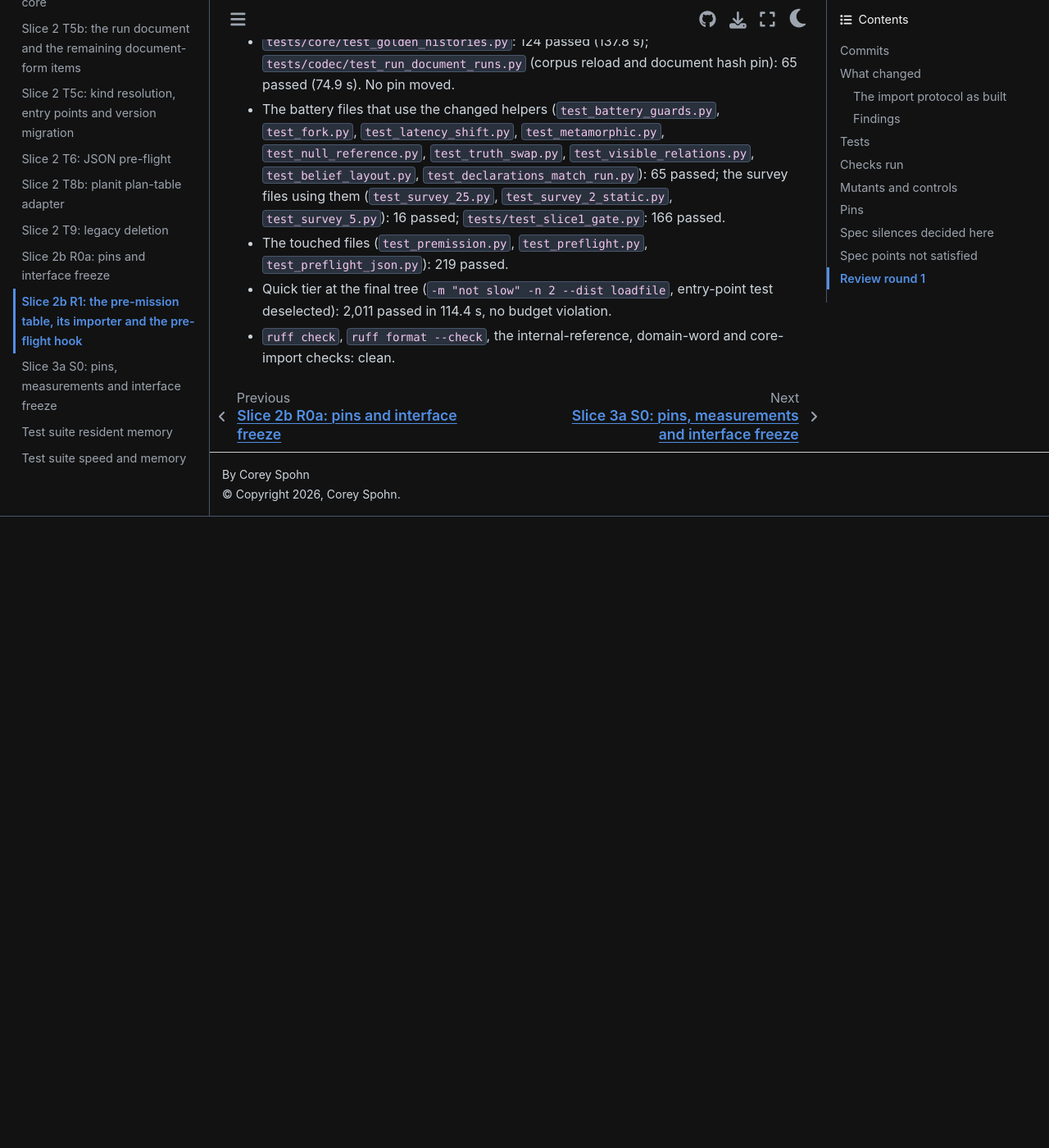
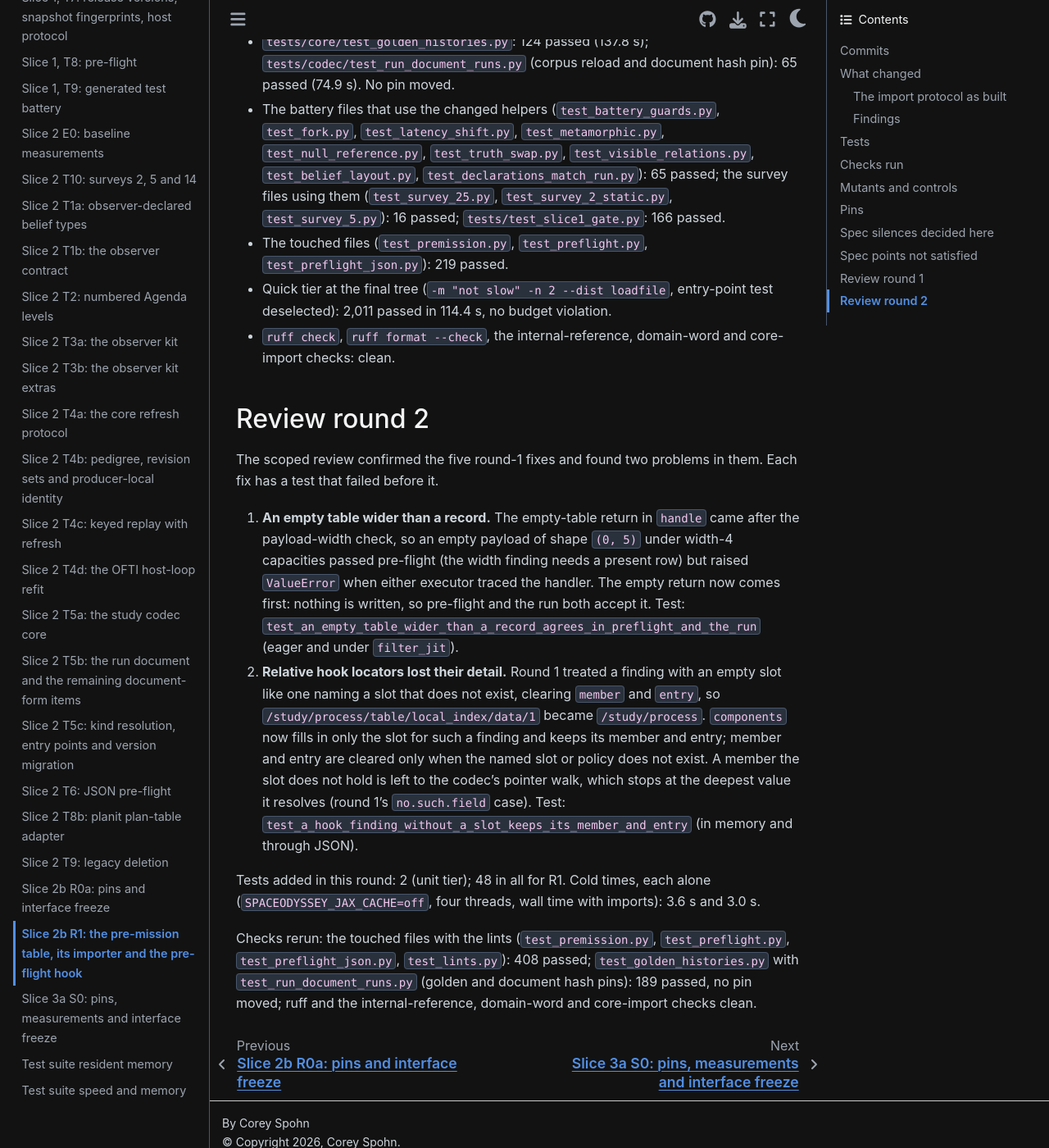
Before and after one commit to CoreySpohn/spaceodyssey, a Sphinx documentation site: the page built from docs/changes/slice-2b-r1.md, in a window 1280 px wide and 1400 px high, scrolled down 7568 px. Shown: the whole window at 82% size. Built offline with Sphinx 7.4.7 and the Sphinx Book theme 1.1.4, drawn with Linux system fonts in a browser that asks for light colours; pages that are not in the unit, such as notebooks, are missing from menus; before the commit the page ends 8198 px from its top, so only the background shows below that.

Commit message:
fix(studies): empty imports skip the width check and relative hook locators keep their detail

```diff
--- a/docs/changes/slice-2b-r1.md
+++ b/docs/changes/slice-2b-r1.md
@@ -255,3 +255,35 @@ Checks rerun after the fixes:
   deselected): 2,011 passed in 114.4 s, no budget violation.
 - `ruff check`, `ruff format --check`, the internal-reference, domain-word and
   core-import checks: clean.
+
+## Review round 2
+
+The scoped review confirmed the five round-1 fixes and found two problems in them.
+Each fix has a test that failed before it.
+
+1. **An empty table wider than a record.** The empty-table return in `handle` came
+   after the payload-width check, so an empty payload of shape `(0, 5)` under width-4
+   capacities passed pre-flight (the width finding needs a present row) but raised
+   `ValueError` when either executor traced the handler. The empty return now comes
+   first: nothing is written, so pre-flight and the run both accept it. Test:
+   `test_an_empty_table_wider_than_a_record_agrees_in_preflight_and_the_run` (eager
+   and under `filter_jit`).
+2. **Relative hook locators lost their detail.** Round 1 treated a finding with an
+   empty slot like one naming a slot that does not exist, clearing `member` and
+   `entry`, so `/study/process/table/local_index/data/1` became `/study/process`.
+   `components` now fills in only the slot for such a finding and keeps its member
+   and entry; member and entry are cleared only when the named slot or policy does
+   not exist. A member the slot does not hold is left to the codec's pointer walk,
+   which stops at the deepest value it resolves (round 1's `no.such.field` case).
+   Test: `test_a_hook_finding_without_a_slot_keeps_its_member_and_entry` (in memory and
+   through JSON).
+
+Tests added in this round: 2 (unit tier); 48 in all for R1.
+Cold times, each alone (`SPACEODYSSEY_JAX_CACHE=off`, four threads, wall time with
+imports): 3.6 s and 3.0 s.
+
+Checks rerun: the touched files with the lints (`test_premission.py`,
+`test_preflight.py`, `test_preflight_json.py`, `test_lints.py`): 408 passed;
+`test_golden_histories.py` with `test_run_document_runs.py` (golden and document hash
+pins): 189 passed, no pin moved; ruff and the internal-reference, domain-word and
+core-import checks clean.
```
Also changed, not shown: 4 other files.
